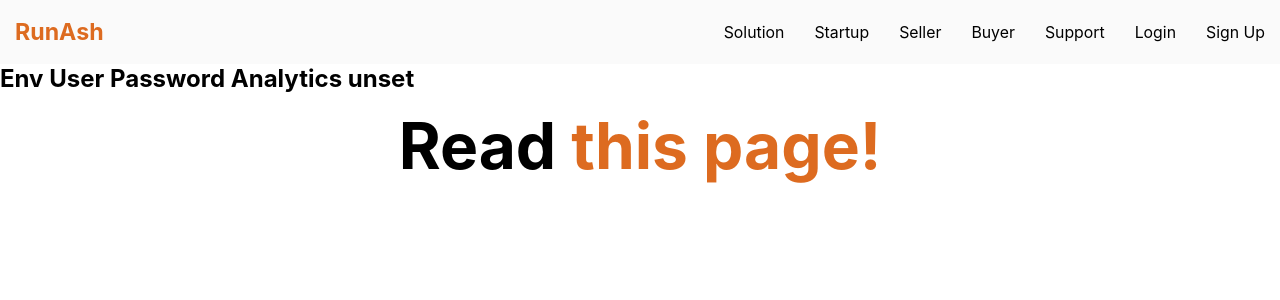
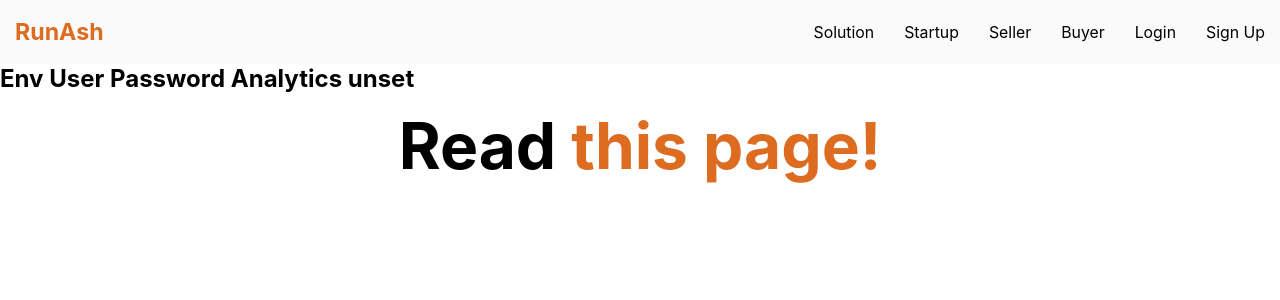
Before and after one commit to rammurmu/next, a Next.js app: page /blog in a window 1280 px wide. Shown: the top 300 px of the page. Built offline with nearby package versions, Linux system fonts and the light colour scheme; no server answers.

Commit message:
Update Navbar.js

```diff
--- a/components/Navbar.js
+++ b/components/Navbar.js
@@ -28,11 +28,6 @@ function Navbar() {
           </Link>
        </li>
        <li>
-          <Link href='/support'>
-             <a>Support</a>
-          </Link>
-       </li>
-       <li>
           <Link href='/login'>
             <a>Login</a>
           </Link>
```
